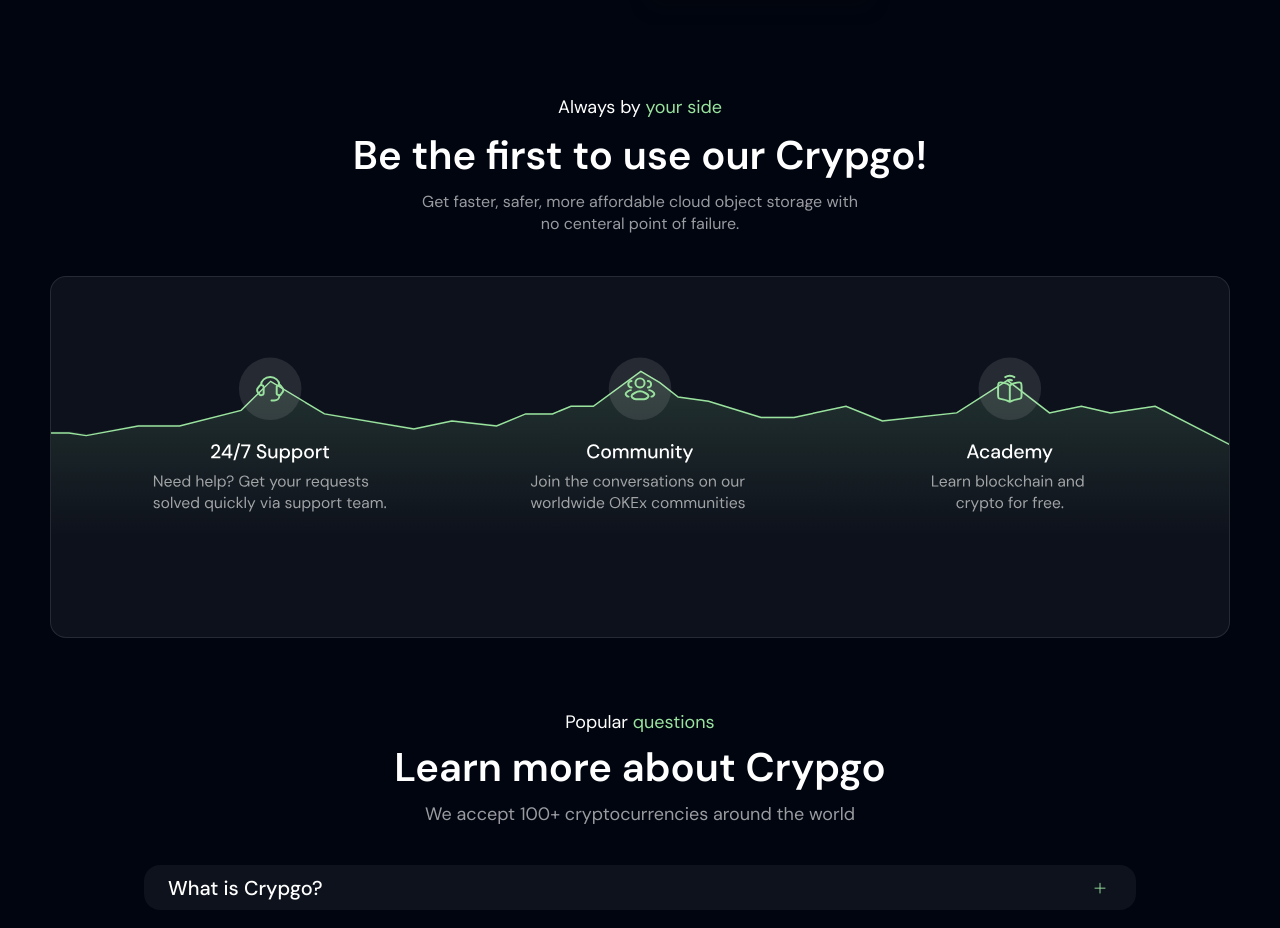
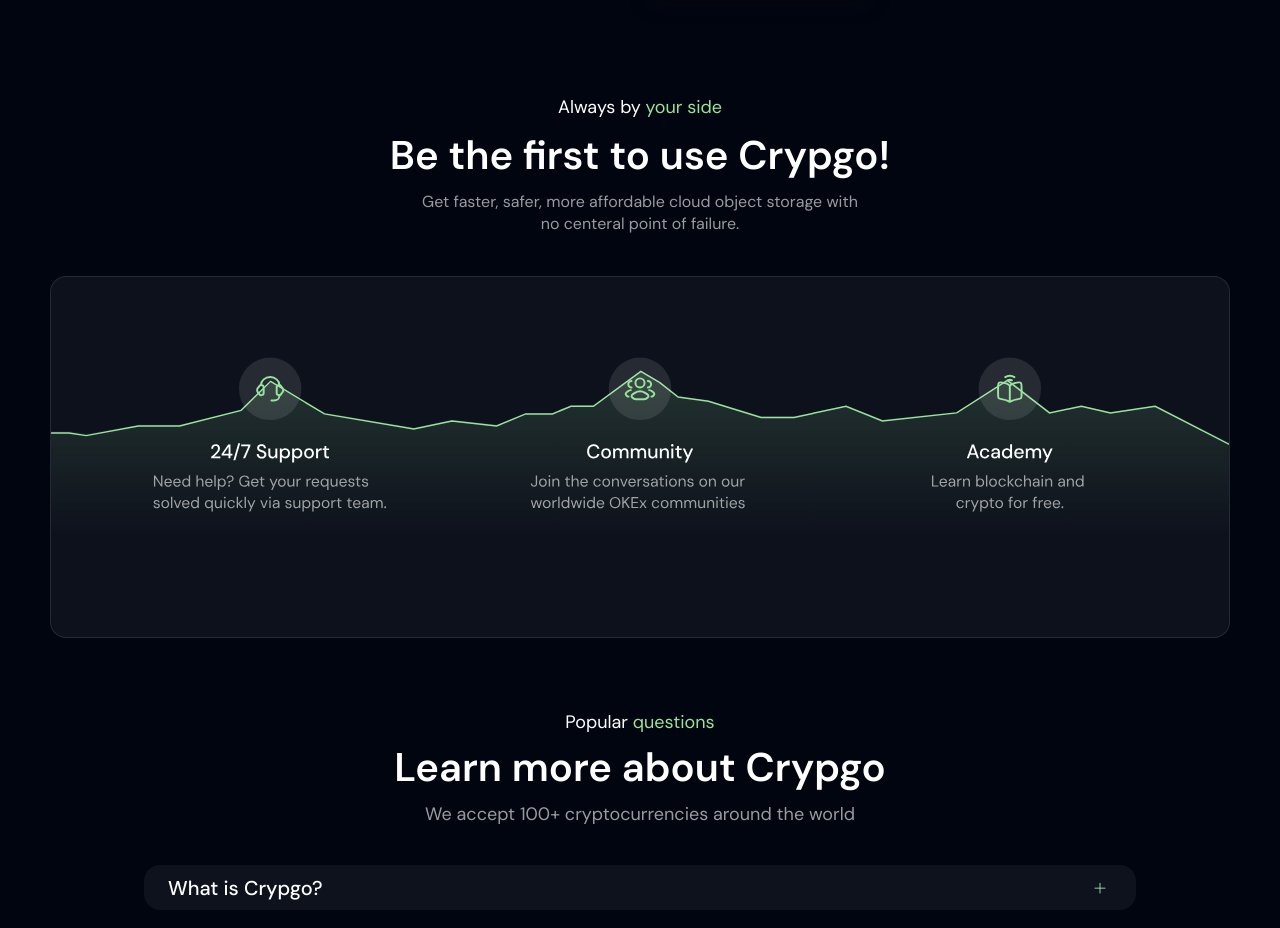
Before and after one commit to christianokuru/CryptGo, a Vue app: page / in a window 1280 px wide. Shown: the part 4865-5793 px from the top of the page. Built offline with nearby package versions, Linux system fonts and the light colour scheme.

Commit message:
minor updates

```diff
--- a/src/components/custom/CommunitySectionComponent.vue
+++ b/src/components/custom/CommunitySectionComponent.vue
@@ -7,7 +7,7 @@
         <div class="mt-[72px] mb-[40px]">
             <p class="font-400 text-18px leading-[21.6px] mb-[12px]">Always by <span class="text-primary">your side</span></p>
             <div>
-                <h1 class="text-center font-600 text-[40px] leading-[48px] mb-[12px]">Be the first to use our Crypgo!</h1>
+                <h1 class="text-center font-600 text-[40px] leading-[48px] mb-[12px]">Be the first to use Crypgo!</h1>
                 <p class="font-400 text-[16px] leading-[22.4px] text-[#FFFFFF99]">Get faster, safer, more affordable cloud object storage with <br/>no centeral point of failure.</p>
             </div>
         </div>
```
